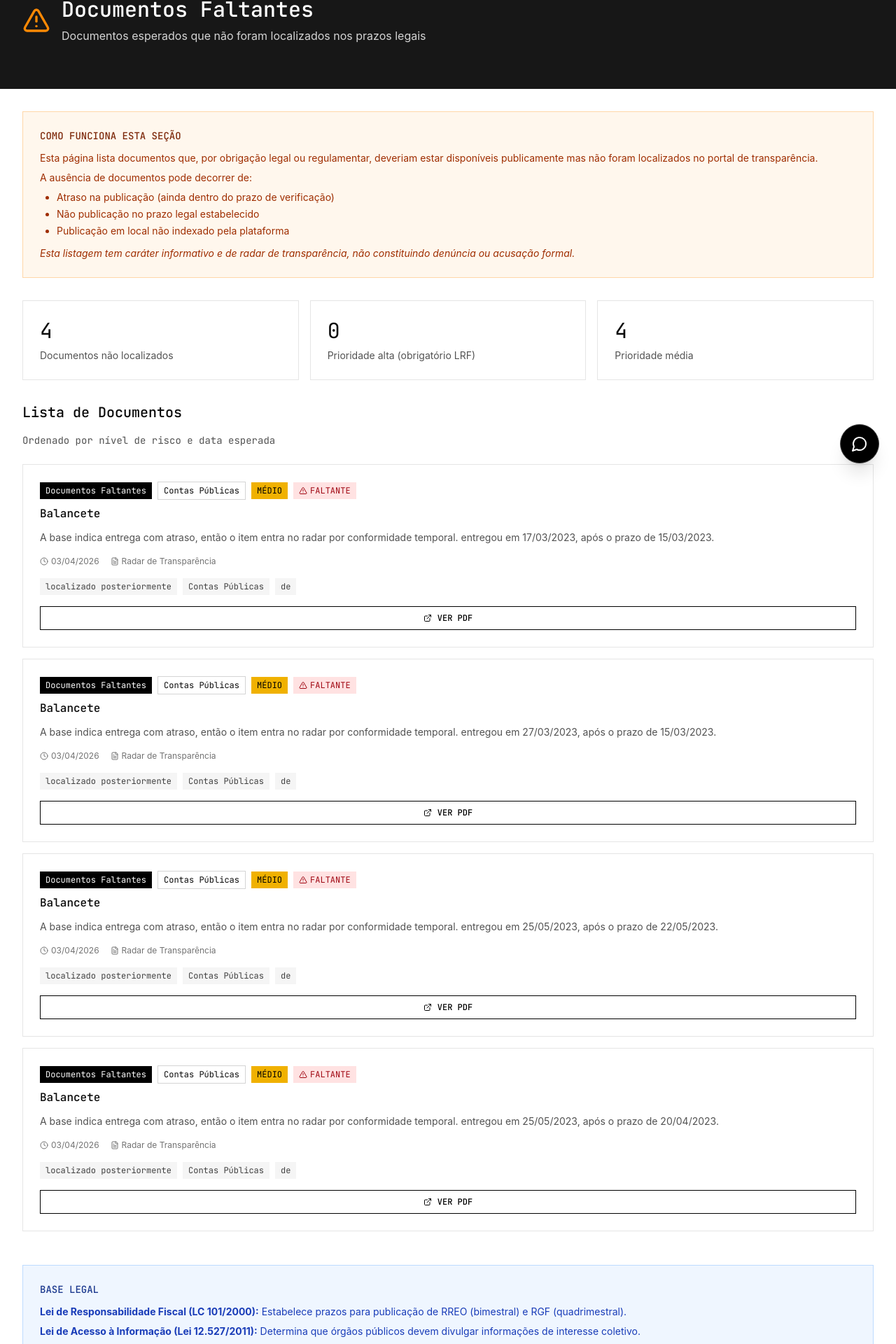
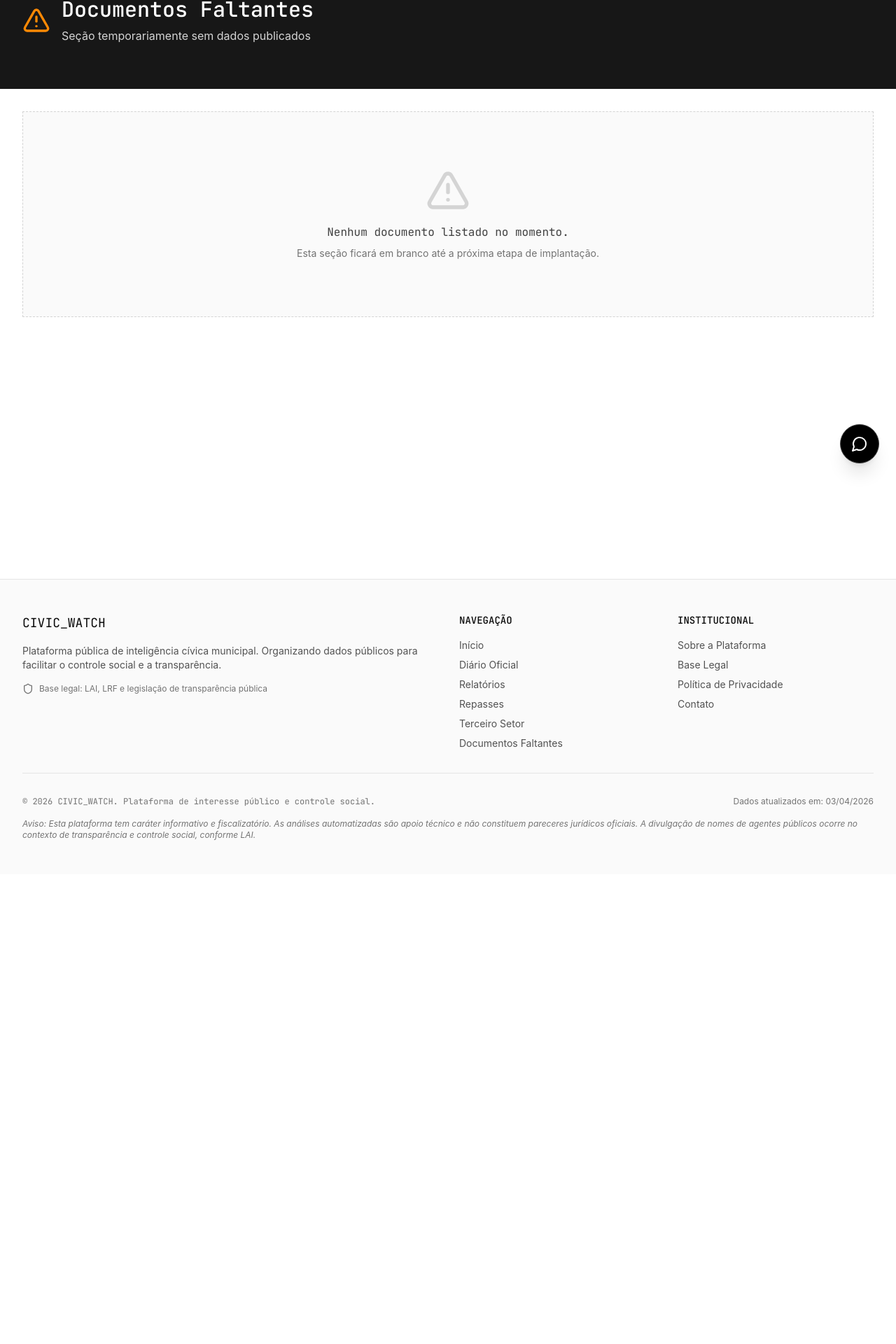
Before and after one commit to faelscarpato/sentinelapedreira, a React (Vite) app: page /documentos-faltantes in a window 1280 px wide. Shown: the part 118-2038 px from the top of the page at 70% size. After the commit the page ends 1367 px from the top, so only its background shows below. Built offline with nearby package versions, Linux system fonts and the light colour scheme.

Commit message:
Add files via upload

```diff
--- a/src/app/components/Header.tsx
+++ b/src/app/components/Header.tsx
@@ -74,7 +74,6 @@ export function Header() {
       name: "Inteligência",
       items: [
         { name: "Assistente Jurídico", href: "/assistente", description: "IA com Groq" },
-        { name: "Rastreabilidade Financeira", href: "/rastreabilidade", description: "Fluxo de recursos e riscos" },
         { name: "Radar de Transparência", href: "/documentos-faltantes", description: "Monitoramento de lacunas" },
       ],
     },
--- a/src/app/data/camaraPublicData.ts
+++ b/src/app/data/camaraPublicData.ts
@@ -62,6 +62,7 @@ const baseDocuments: CamaraPublicDocument[] = camaraPublicFiles
     if (!camaraType) return null;
 
     const ref = buildCamaraAnalysisRef(camaraType, file.number, file.year);
+    const analysisUrl = file.hasReport ? buildCamaraAnalysisRouteFromRef(ref) : undefined;
     const tipoNome = CAMARA_TYPE_LABELS[camaraType];
     const remote = remoteByKey.get(`${camaraType}:${file.number}:${file.year}`);
     const date = remote?.date ?? parseDateFromFileName(file.fileName, file.year);
@@ -84,8 +85,8 @@ const baseDocuments: CamaraPublicDocument[] = camaraPublicFiles
       sourceEntity: remote?.sourceEntity ?? "Câmara Municipal de Pedreira",
       originalUrl: remote?.originalUrl,
       previewMode: "pdf",
-      analysisUrl: buildCamaraAnalysisRouteFromRef(ref),
-      hasAnalysis: true,
+      analysisUrl,
+      hasAnalysis: file.hasReport,
       riskLevel: "low",
       isFeatured: false,
       status: "published",
--- a/src/app/data/realData.ts
+++ b/src/app/data/realData.ts
@@ -805,9 +805,17 @@ const supplementalDocuments = [
 const allDocumentsBase = sortDocuments(
   dedupeByUrl(dedupeDocuments([...normalizedBaseDocuments, ...supplementalDocuments])),
 );
-export const allDocuments: Document[] = allDocumentsBase;
-export const reports: Report[] = reportsBase.map(toFrontendReport);
-export const documentosFaltantes: Document[] = missingDocumentsBase.map(toMissingDocument);
+function applyTemporaryAnalysisRules(document: Document): Document {
+  return {
+    ...document,
+    analysisUrl: undefined,
+    hasAnalysis: false,
+  };
+}
+
+export const allDocuments: Document[] = allDocumentsBase.map(applyTemporaryAnalysisRules);
+export const reports: Report[] = [];
+export const documentosFaltantes: Document[] = [];
 
 function byCategory(category: BaseDocument["category"]) {
   return allDocuments.filter((document) => document.categoryKey === category);
@@ -816,7 +824,7 @@ function byCategory(category: BaseDocument["category"]) {
 export const diarioOficialDocuments = byCategory("diario-oficial");
 export const camaraDocuments = byCategory("camara-legislativa");
 export const contasPublicasDocuments = byCategory("contas-publicas");
-export const controleExternoDocuments = byCategory("controle-externo");
+export const controleExternoDocuments: Document[] = [];
 export const repassesDocuments = byCategory("repasses");
 export const terceiroSetorDocuments = byCategory("terceiro-setor");
 
--- a/src/app/pages/CamaraAnaliseDetalhes.tsx
+++ b/src/app/pages/CamaraAnaliseDetalhes.tsx
@@ -4,6 +4,19 @@ import { ArrowLeft, LoaderCircle } from "lucide-react";
 import ReactMarkdown from "react-markdown";
 import remarkGfm from "remark-gfm";
 import { getCamaraPublicFileBySlug, parseCamaraAnalysisSlug } from "../lib/camaraAnalysis";
+
+function hasTechnicalMetadataBlock(markdown: string) {
+  const normalized = markdown.toLowerCase();
+  return (
+    /(^|\n)\s*##\s*metadados\b/i.test(markdown) ||
+    /(^|\n)\s*-?\s*source_id\s*:/i.test(markdown) ||
+    /(^|\n)\s*-?\s*extraction_file\s*:/i.test(markdown) ||
+    /(^|\n)\s*-?\s*report_file\s*:/i.test(markdown) ||
+    /(^|\n)\s*-?\s*url_origem\s*:/i.test(markdown) ||
+    normalized.includes("modo_extracao:") ||
+    normalized.includes("tamanho_chars:")
+  );
+}
 
 export function CamaraAnaliseDetalhes() {
   const { slug } = useParams();
@@ -48,6 +61,11 @@ export function CamaraAnaliseDetalhes() {
       })
       .then((content) => {
         if (!active) return;
+        if (hasTechnicalMetadataBlock(content)) {
+          setMarkdownContent("");
+          setErrorMessage("Analise em andamento");
+          return;
+        }
         setMarkdownContent(content);
       })
       .catch(() => {
--- a/src/app/pages/DocumentosFaltantes.tsx
+++ b/src/app/pages/DocumentosFaltantes.tsx
@@ -1,52 +1,8 @@
-import { useEffect, useState } from "react";
 import { AlertTriangle } from "lucide-react";
-import { useNavigate } from "react-router";
-import { DocumentCard } from "../components/DocumentCard";
-import { PaginationControls } from "../components/PaginationControls";
-import { PdfModal } from "../components/PdfModal";
-import { documentosFaltantes } from "../data/realData";
-import type { Document } from "../data/realData";
-import { isPdfDocument, openExternalSource } from "../lib/sourceUtils";
-
-const PAGE_SIZE = 12;
 
 export function DocumentosFaltantes() {
-  const [currentPage, setCurrentPage] = useState(1);
-  const [pdfModalOpen, setPdfModalOpen] = useState(false);
-  const [selectedDocument, setSelectedDocument] = useState<Document | null>(null);
-  const navigate = useNavigate();
-
-  const handleViewOriginal = (document: Document) => {
-    if (!document.originalUrl) return;
-    if (isPdfDocument(document)) {
-      setSelectedDocument(document);
-      setPdfModalOpen(true);
-      return;
-    }
-
-    openExternalSource(document.originalUrl);
-  };
-
-  const handleViewAnalysis = (document: Document) => {
-    if (!document.analysisUrl) return;
-    navigate(document.analysisUrl);
-  };
-
-  const totalPages = Math.max(1, Math.ceil(documentosFaltantes.length / PAGE_SIZE));
-  const paginatedDocuments = documentosFaltantes.slice(
-    (currentPage - 1) * PAGE_SIZE,
-    currentPage * PAGE_SIZE,
-  );
-
-  useEffect(() => {
-    if (currentPage > totalPages) {
-      setCurrentPage(totalPages);
-    }
-  }, [currentPage, totalPages]);
-
   return (
     <div className="min-h-screen bg-white">
-      {/* Header */}
       <div className="bg-neutral-900 text-white py-12">
         <div className="max-w-7xl mx-auto px-4 sm:px-6 lg:px-8">
           <div className="flex items-center space-x-4 mb-4">
@@ -54,122 +10,24 @@ export function DocumentosFaltantes() {
             <div>
               <h1 className="text-3xl font-mono">Documentos Faltantes</h1>
               <p className="text-neutral-300 mt-2">
-                Documentos esperados que não foram localizados nos prazos legais
+                Seção temporariamente sem dados publicados
               </p>
             </div>
           </div>
         </div>
       </div>
 
-      {/* Explanation */}
       <div className="max-w-7xl mx-auto px-4 sm:px-6 lg:px-8 py-8">
-        <div className="bg-orange-50 border border-orange-200 p-6 mb-8">
-          <h2 className="font-mono text-sm mb-3 text-orange-900">COMO FUNCIONA ESTA SEÇÃO</h2>
-          <div className="space-y-2 text-sm text-orange-800">
-            <p>
-              Esta página lista documentos que, por obrigação legal ou regulamentar, deveriam estar
-              disponíveis publicamente mas não foram localizados no portal de transparência.
-            </p>
-            <p>
-              A ausência de documentos pode decorrer de:
-            </p>
-            <ul className="list-disc pl-6 space-y-1 mt-2">
-              <li>Atraso na publicação (ainda dentro do prazo de verificação)</li>
-              <li>Não publicação no prazo legal estabelecido</li>
-              <li>Publicação em local não indexado pela plataforma</li>
-            </ul>
-            <p className="mt-3 italic">
-              Esta listagem tem caráter informativo e de radar de transparência, não constituindo
-              denúncia ou acusação formal.
-            </p>
-          </div>
-        </div>
-
-        {/* Stats */}
-        <div className="grid md:grid-cols-3 gap-4 mb-8">
-          <div className="border border-neutral-200 p-6">
-            <div className="text-3xl font-mono mb-2">{documentosFaltantes.length}</div>
-            <div className="text-sm text-neutral-600">Documentos não localizados</div>
-          </div>
-          <div className="border border-neutral-200 p-6">
-            <div className="text-3xl font-mono mb-2">
-              {documentosFaltantes.filter(d => d.riskLevel === 'high').length}
-            </div>
-            <div className="text-sm text-neutral-600">Prioridade alta (obrigatório LRF)</div>
-          </div>
-          <div className="border border-neutral-200 p-6">
-            <div className="text-3xl font-mono mb-2">
-              {documentosFaltantes.filter(d => d.riskLevel === 'medium').length}
-            </div>
-            <div className="text-sm text-neutral-600">Prioridade média</div>
-          </div>
-        </div>
-
-        {/* Documents */}
-        <div className="mb-6">
-          <h2 className="text-xl font-mono mb-4">Lista de Documentos</h2>
-          <p className="text-sm text-neutral-600 font-mono mb-6">
-            Ordenado por nível de risco e data esperada
+        <div className="text-center py-20 border border-dashed border-neutral-300 bg-neutral-50">
+          <AlertTriangle className="w-16 h-16 text-neutral-300 mx-auto mb-4" />
+          <p className="text-neutral-700 font-mono mb-2">
+            Nenhum documento listado no momento.
+          </p>
+          <p className="text-sm text-neutral-500">
+            Esta seção ficará em branco até a próxima etapa de implantação.
           </p>
         </div>
-
-        <div className="space-y-4">
-          {paginatedDocuments.map((doc) => (
-            <DocumentCard
-              key={doc.id}
-              document={doc}
-              onViewOriginal={doc.originalUrl ? () => handleViewOriginal(doc) : undefined}
-              onViewAnalysis={doc.analysisUrl ? () => handleViewAnalysis(doc) : undefined}
-            />
-          ))}
-        </div>
-
-        <PaginationControls
-          currentPage={currentPage}
-          totalPages={totalPages}
-          onPageChange={setCurrentPage}
-        />
-
-        {documentosFaltantes.length === 0 && (
-          <div className="text-center py-20">
-            <AlertTriangle className="w-16 h-16 text-neutral-300 mx-auto mb-4" />
-            <p className="text-neutral-600 font-mono mb-2">
-              Nenhum documento faltante identificado
-            </p>
-            <p className="text-sm text-neutral-500">
-              Todos os documentos esperados estão publicados nos prazos legais
-            </p>
-          </div>
-        )}
-
-        {/* Legal Context */}
-        <div className="mt-12 bg-blue-50 border border-blue-200 p-6">
-          <h3 className="font-mono text-sm mb-3 text-blue-900">BASE LEGAL</h3>
-          <div className="space-y-2 text-sm text-blue-800">
-            <p>
-              <strong>Lei de Responsabilidade Fiscal (LC 101/2000):</strong> Estabelece prazos
-              para publicação de RREO (bimestral) e RGF (quadrimestral).
-            </p>
-            <p>
-              <strong>Lei de Acesso à Informação (Lei 12.527/2011):</strong> Determina que
-              órgãos públicos devem divulgar informações de interesse coletivo.
-            </p>
-            <p>
-              <strong>Lei Orgânica Municipal:</strong> Define prazos para publicação de atas
-              e documentos legislativos.
-            </p>
-          </div>
-        </div>
       </div>
-
-      <PdfModal
-        isOpen={pdfModalOpen}
-        onClose={() => setPdfModalOpen(false)}
-        title={selectedDocument?.title || ""}
-        date={selectedDocument?.date}
-        source={selectedDocument?.sourceEntity}
-        pdfUrl={selectedDocument?.originalUrl}
-      />
     </div>
   );
 }
--- a/src/app/pages/RelatorioDetalhes.tsx
+++ b/src/app/pages/RelatorioDetalhes.tsx
@@ -13,7 +13,7 @@ export function RelatorioDetalhes() {
       <div className="min-h-screen bg-white flex items-center justify-center">
         <div className="text-center">
           <FileText className="w-16 h-16 text-neutral-300 mx-auto mb-4" />
-          <h2 className="text-2xl font-mono mb-2">Relatorio nao encontrado</h2>
+          <h2 className="text-2xl font-mono mb-2">Analise em andamento</h2>
           <Link to="/relatorios" className="text-sm hover:underline">
             Voltar para relatorios
           </Link>
```
